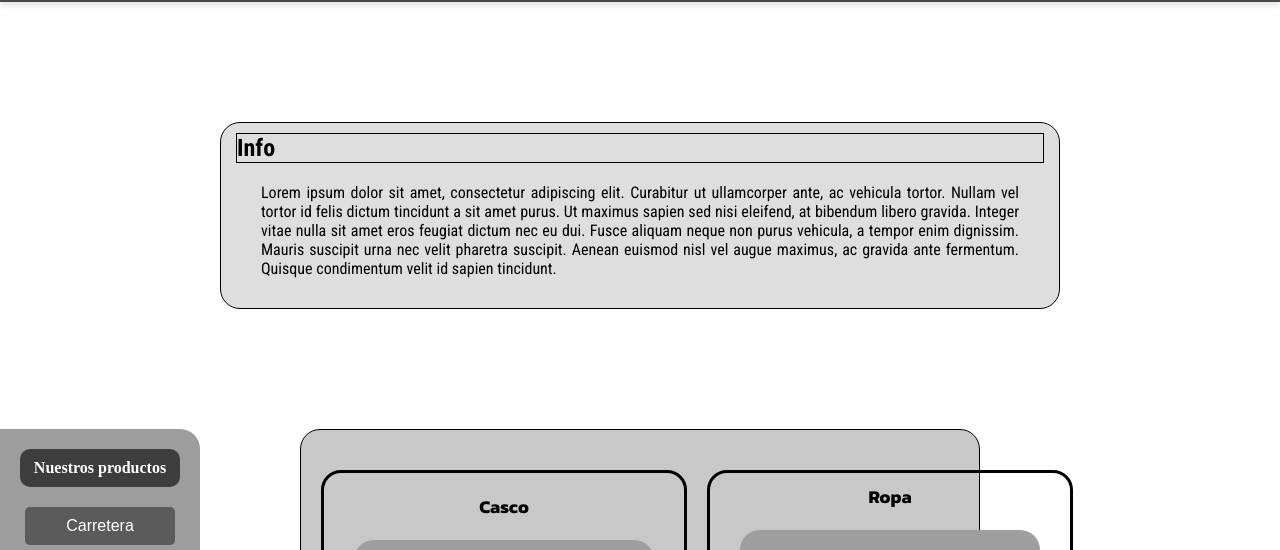
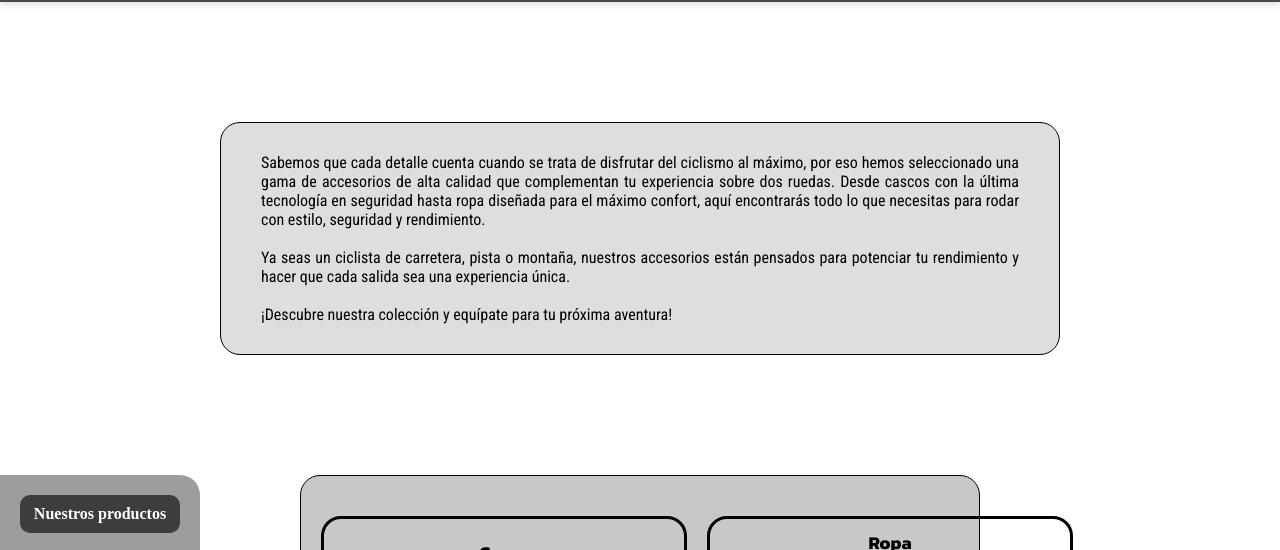
Before and after one commit to Rodion079/Pepcycle, a plain HTML site: page accesorios.html in a window 1280 px wide. Shown: the part 181-731 px from the top of the page. Drawn offline with Linux system fonts and the light colour scheme; grey boxes are pictures that could not be loaded; a web font is replaced by a local one.

Commit message:
Texto accesorios

```diff
--- a/accesorios.html
+++ b/accesorios.html
@@ -47,10 +47,16 @@
         <section class="seccionPresentacionBicis">
 
             <article>
-                <h2 style="border: 1px solid black;">Info</h2>
-                <p class="pPresentacionBicis">Lorem ipsum dolor sit amet, consectetur adipiscing elit. Curabitur ut ullamcorper ante, ac vehicula tortor. Nullam vel tortor id felis dictum tincidunt a sit amet purus. Ut maximus sapien sed nisi eleifend, at bibendum libero gravida. Integer vitae nulla sit amet eros feugiat dictum nec eu dui. Fusce aliquam neque non purus vehicula, a tempor enim dignissim. Mauris suscipit urna nec velit pharetra suscipit. Aenean euismod nisl vel augue maximus, ac gravida ante fermentum.
+                <div class="pPresentacionBicis">
+                    <p>Sabemos que cada detalle cuenta cuando se trata de disfrutar del ciclismo al máximo,
+                        por eso hemos seleccionado una gama de accesorios de alta calidad que complementan tu experiencia sobre dos ruedas.
+                        Desde cascos con la última tecnología en seguridad hasta ropa diseñada para el máximo confort, aquí encontrarás todo
+                        lo que necesitas para rodar con estilo, seguridad y rendimiento.</p><br>
+                    <p>Ya seas un ciclista de carretera, pista o montaña, nuestros accesorios están pensados para potenciar tu rendimiento y
+                        hacer que cada salida sea una experiencia única.</p><br>
+                    <p>¡Descubre nuestra colección y equípate para tu próxima aventura!</p>
 
-                    Quisque condimentum velit id sapien tincidunt.</p>
+                </div>
             </article>
 
         </section>
```
Also changed, not shown: index.html (+1 -1 lines).
